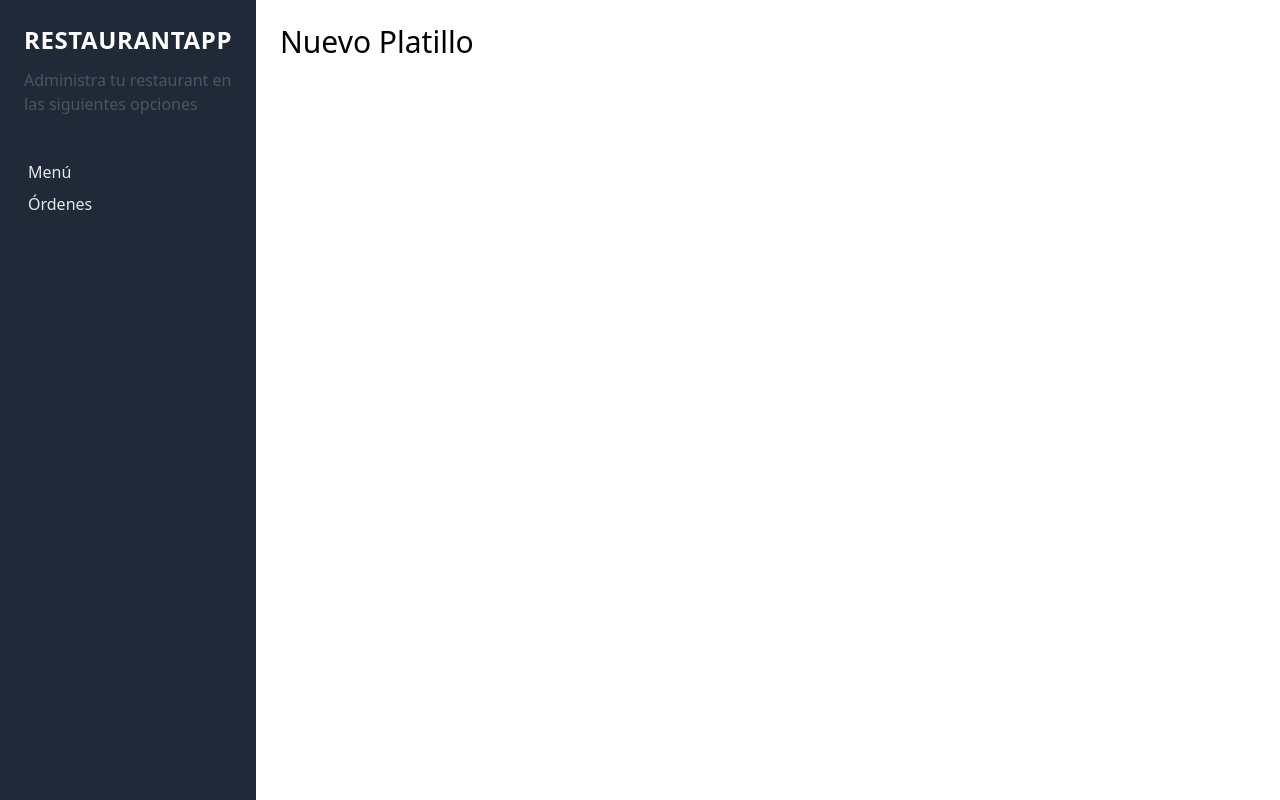
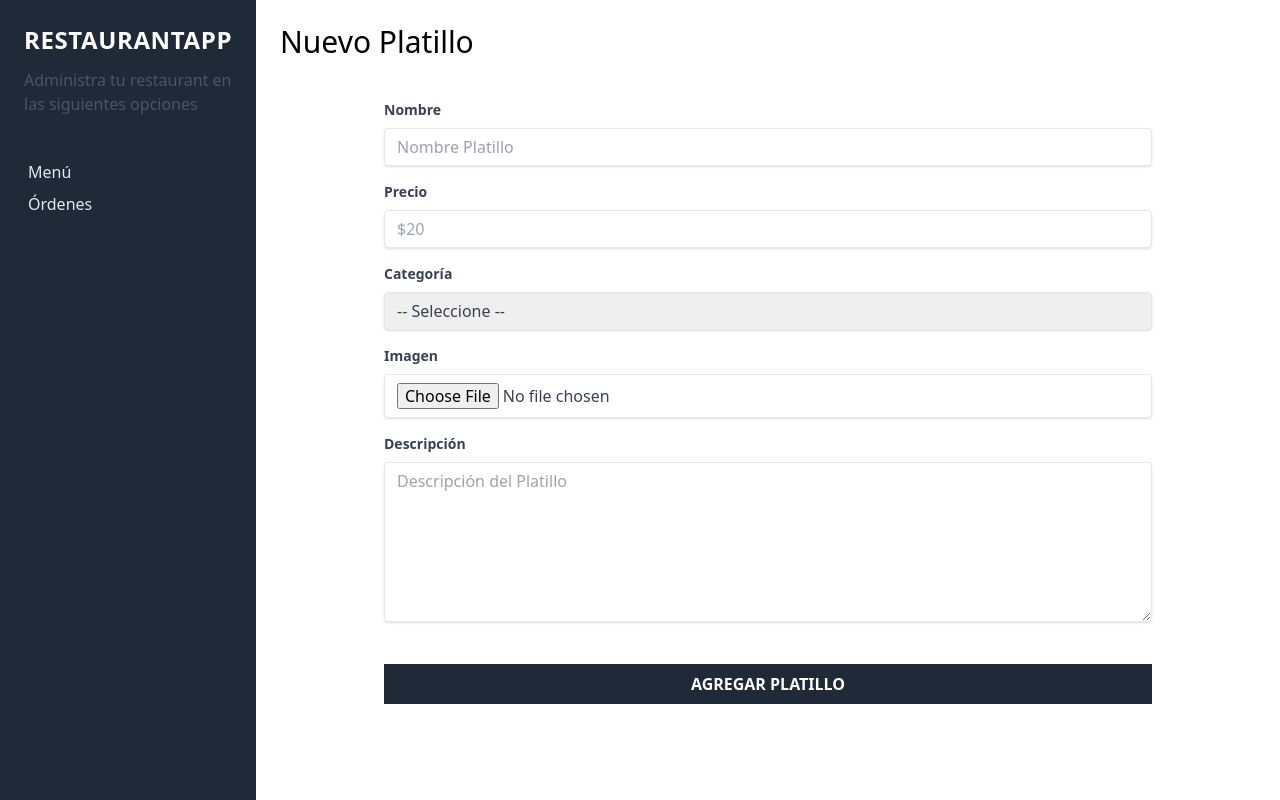
Before and after one commit to dev-pablorodriguez/restaurantcliente, a React (Create React App) app: page /nuevo-platillo in a window 1280 px wide. Built offline with nearby package versions, Linux system fonts and the light colour scheme; the HTML template or start-up script is replaced by a standard one.

Commit message:
Formulario Nuevo Platillo

```diff
--- a/src/components/views/Menu.js
+++ b/src/components/views/Menu.js
@@ -1,9 +1,12 @@
 import React from 'react'
+import { Link } from 'react-router-dom'
 
 const Menu = () => {
   return (
     <>
         <h1 className='text-3xl font-light mb-4' >Menú</h1>
+
+        <Link to='/nuevo-platillo' className='bg-blue-800 hover:bg-blue-700 inline-block mb-5 p-2 text-white uppercase font-bold'>Agregar Platillo</Link>
     </>
   )
 }
--- a/src/components/views/NuevoPlatillo.js
+++ b/src/components/views/NuevoPlatillo.js
@@ -4,8 +4,77 @@
   return (
     <>
       <h1 className='text-3xl font-light mb-4' >Nuevo Platillo</h1>
+
+      <div className='flex justify-center mt-10'>
+        <div className='w-full max-w-3xl'>
+          <form>
+            <div className='mb-4'>
+              <label className={ styleClasses.label } htmlFor='nombre'>Nombre</label>
+              <input
+                id='nombre'
+                className={ styleClasses.input }
+                type='text'
+                placeholder='Nombre Platillo'
+              />
+            </div>
+            <div className='mb-4'>
+              <label className={ styleClasses.label } htmlFor='precio'>Precio</label>
+              <input
+                id='precio'
+                className={ styleClasses.input }
+                type='number'
+                placeholder='$20'
+                min='0'
+              />
+            </div>
+            <div className='mb-4'>
+              <label className={ styleClasses.label } htmlFor='categoria'>Categoría</label>
+              <select
+                id='categoria'
+                className={ styleClasses.input }
+                name='categoria'
+              >
+                <option value=''>-- Seleccione --</option>
+                <option value='desayuno'>Desayuno</option>
+                <option value='almuerzo'>Almuerzo</option>
+                <option value='cena'>Cena</option>
+                <option value='ensalada'>Ensalada</option>
+                <option value='bebida'>Bebida</option>
+                <option value='postre'>Postre</option>
+              </select>
+            </div>
+            <div className='mb-4'>
+              <label className={ styleClasses.label } htmlFor='imagen'>Imagen</label>
+              <input
+                id='precio'
+                className={ styleClasses.input }
+                type='file'
+              />
+            </div>
+            <div className='mb-4'>
+              <label className={ styleClasses.label } htmlFor='descripcion'>Descripción</label>
+              <textarea
+                id='descripcion'
+                className={ styleClasses.input + ' h-40' }
+                placeholder='Descripción del Platillo'
+              ></textarea>
+            </div>
+
+            <input
+              type='submit'
+              className='bg-gray-800 hover:bg-gray-900 w-full mt-5 p-2 text-white uppercase font-bold'
+              value='Agregar Platillo'
+            />
+          </form>
+        </div>
+      </div>
     </>
   )
 }
 
+const styleClasses = {
+  input: 'shadow appearance-none border rounded w-full py-2 px-3 text-gray-700 leading-tight focus:outline-none focus:shadow-outline',
+  label: 'block text-gray-700 text-sm font-bold mb-2'
+}
+
 export default NuevoPlatillo
```
